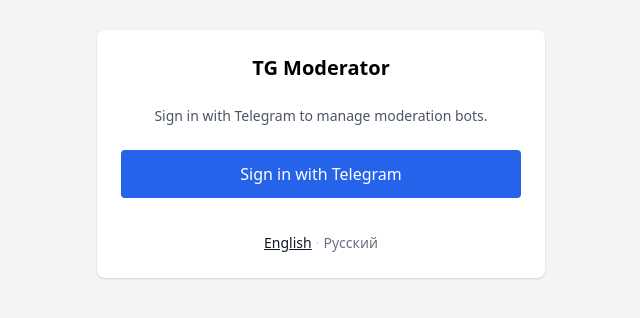
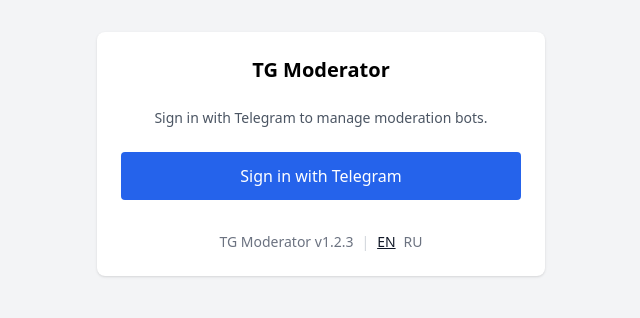
Before and after one commit to tikhomirovv/tg-moderator-ai, a Nuxt app: page /login in a window 1280 px wide. Shown: the part 246-564 px from the top of the page, without its empty margins (319-959 px from the left). Built offline with nearby package versions, Linux system fonts and the light colour scheme; no server answers.

Commit message:
fix(ui): simplify footer links and move locale switcher (#108)
Drop author Telegram link; label personal site as Author; show
TG Moderator vX.Y.Z | EN RU on the version row (login too).

Co-authored-by: Cursor <cursoragent@cursor.com>

```diff
--- a/components/layout/AppFooter.vue
+++ b/components/layout/AppFooter.vue
@@ -6,21 +6,12 @@
       </NuxtLink>
       <span class="text-gray-300">·</span>
       <a
-        :href="APP_LINKS.authorTelegram"
+        :href="APP_LINKS.authorSite"
         target="_blank"
         rel="noopener noreferrer"
         class="hover:text-gray-800 hover:underline"
       >
         {{ t("footer.author") }}
-      </a>
-      <span class="text-gray-300">·</span>
-      <a
-        :href="APP_LINKS.personalSite"
-        target="_blank"
-        rel="noopener noreferrer"
-        class="hover:text-gray-800 hover:underline"
-      >
-        {{ t("footer.site") }}
       </a>
       <span class="text-gray-300">·</span>
       <NuxtLink to="/docs" class="hover:text-gray-800 hover:underline">
@@ -30,16 +21,16 @@
       <NuxtLink to="/terms" class="hover:text-gray-800 hover:underline">
         {{ t("footer.terms") }}
       </NuxtLink>
-      <span class="text-gray-300 hidden sm:inline">·</span>
-      <LayoutLocaleSwitcher class="hidden sm:inline-flex" />
     </div>
-    <div class="mt-2 flex flex-col items-center gap-2 sm:hidden">
+    <div class="mt-2 flex flex-wrap items-center justify-center gap-x-2 text-sm text-gray-500">
+      <span>
+        {{ t("app.name") }}
+        <NuxtLink to="/release-notes" class="hover:text-gray-800 hover:underline">
+          v{{ appVersion }}
+        </NuxtLink>
+      </span>
+      <span class="text-gray-300">|</span>
       <LayoutLocaleSwitcher />
-    </div>
-    <div class="mt-2">
-      <NuxtLink to="/release-notes" class="hover:text-gray-800 hover:underline">
-        v{{ appVersion }}
-      </NuxtLink>
     </div>
   </footer>
 </template>
--- a/components/layout/LocaleSwitcher.vue
+++ b/components/layout/LocaleSwitcher.vue
@@ -1,17 +1,16 @@
 <template>
-  <div class="inline-flex items-center gap-1 text-sm">
+  <div class="inline-flex items-center gap-2 text-sm">
     <button
       type="button"
-      class="hover:text-gray-800 hover:underline"
+      class="hover:text-gray-800 hover:underline uppercase"
       :class="locale === 'en' ? 'text-gray-900 font-medium underline' : 'text-gray-500'"
       @click="switchLocale('en')"
     >
       {{ $t("footer.localeEn") }}
     </button>
-    <span class="text-gray-300">·</span>
     <button
       type="button"
-      class="hover:text-gray-800 hover:underline"
+      class="hover:text-gray-800 hover:underline uppercase"
       :class="locale === 'ru' ? 'text-gray-900 font-medium underline' : 'text-gray-500'"
       @click="switchLocale('ru')"
     >
--- a/i18n/locales/en.json
+++ b/i18n/locales/en.json
@@ -11,11 +11,10 @@
   "footer": {
     "releaseNotes": "What's new",
     "author": "Author",
-    "site": "Site",
     "docs": "Docs",
     "terms": "Terms",
-    "localeEn": "English",
-    "localeRu": "Русский"
+    "localeEn": "EN",
+    "localeRu": "RU"
   },
   "common": {
     "loading": "Loading...",
--- a/i18n/locales/ru.json
+++ b/i18n/locales/ru.json
@@ -11,11 +11,10 @@
   "footer": {
     "releaseNotes": "Что нового",
     "author": "Автор",
-    "site": "Сайт",
     "docs": "Документация",
     "terms": "Условия",
-    "localeEn": "English",
-    "localeRu": "Русский"
+    "localeEn": "EN",
+    "localeRu": "RU"
   },
   "common": {
     "loading": "Загрузка...",
--- a/lib/app-config.ts
+++ b/lib/app-config.ts
@@ -1,5 +1,4 @@
 /** External links for footer; app name lives in i18n (`app.name`). */
 export const APP_LINKS = {
-  authorTelegram: "https://t.me/ambivalerii",
-  personalSite: "https://tikhomirov.me",
+  authorSite: "https://tikhomirov.me",
 } as const;
--- a/pages/login.vue
+++ b/pages/login.vue
@@ -17,7 +17,14 @@
           {{ t("login.getLinkFromBot") }}
         </a>
       </p>
-      <div class="pt-2">
+      <div class="pt-2 flex flex-wrap items-center justify-center gap-x-2 text-sm text-gray-500">
+        <span>
+          {{ t("app.name") }}
+          <NuxtLink to="/release-notes" class="hover:text-gray-800 hover:underline">
+            v{{ appVersion }}
+          </NuxtLink>
+        </span>
+        <span class="text-gray-300">|</span>
         <LayoutLocaleSwitcher />
       </div>
     </div>
@@ -34,6 +41,7 @@ const { t } = useI18n();
 usePageTitle(() => t("page.login.documentTitle"));
 
 const config = useRuntimeConfig();
+const appVersion = computed(() => config.public.appVersion as string);
 
 const route = useRoute();
 
```
Also changed, not shown: .docs/i18n.md.
